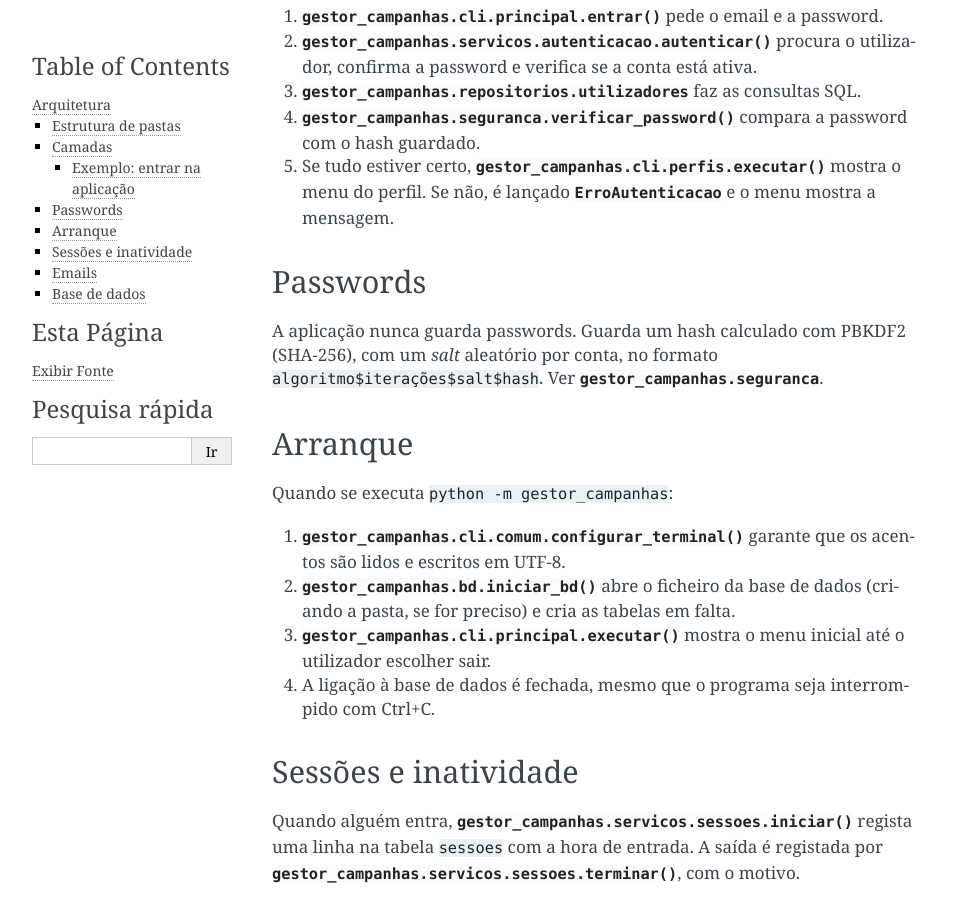
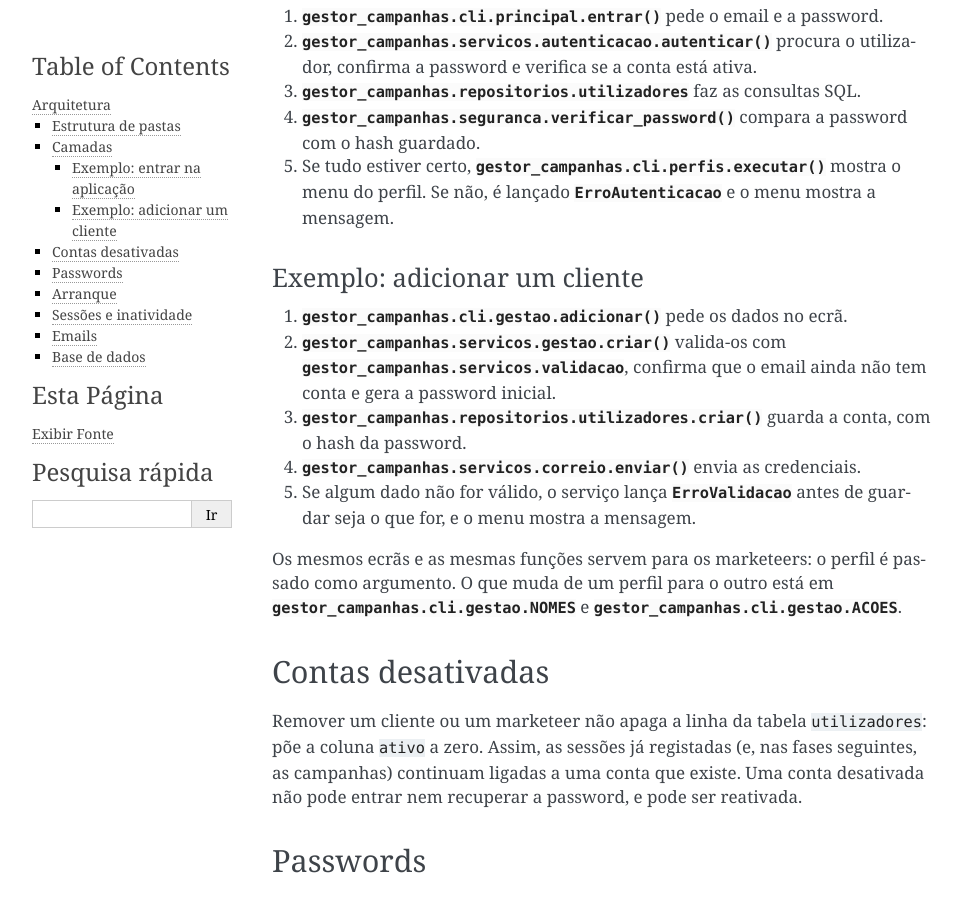
Before and after one commit to Blive77/ADC-TrabGrupo, a Sphinx documentation site: the page built from docs/arquitetura.rst, in a window 1280 px wide and 900 px high, scrolled down 1569 px. Shown: the whole window, without its empty margins (148-1108 px from the left). Built offline with Sphinx 7.4.7, drawn with Linux system fonts in a browser that asks for light colours.

Commit message:
docs(gestao): documentar a desativação de marketeers e as contas desativadas

```diff
--- a/docs/arquitetura.rst
+++ b/docs/arquitetura.rst
@@ -85,6 +85,34 @@ Exemplo: entrar na aplicação
    :class:`~gestor_campanhas.erros.ErroAutenticacao` e o menu mostra a
    mensagem.
 
+Exemplo: adicionar um cliente
+~~~~~~~~~~~~~~~~~~~~~~~~~~~~~
+
+1. :func:`gestor_campanhas.cli.gestao.adicionar` pede os dados no ecrã.
+2. :func:`gestor_campanhas.servicos.gestao.criar` valida-os com
+   :mod:`gestor_campanhas.servicos.validacao`, confirma que o email ainda não
+   tem conta e gera a password inicial.
+3. :func:`gestor_campanhas.repositorios.utilizadores.criar` guarda a conta,
+   com o hash da password.
+4. :func:`gestor_campanhas.servicos.correio.enviar` envia as credenciais.
+5. Se algum dado não for válido, o serviço lança
+   :class:`~gestor_campanhas.erros.ErroValidacao` antes de guardar seja o que
+   for, e o menu mostra a mensagem.
+
+Os mesmos ecrãs e as mesmas funções servem para os marketeers: o perfil é
+passado como argumento. O que muda de um perfil para o outro está em
+:data:`gestor_campanhas.cli.gestao.NOMES` e
+:data:`gestor_campanhas.cli.gestao.ACOES`.
+
+Contas desativadas
+------------------
+
+Remover um cliente ou um marketeer não apaga a linha da tabela
+``utilizadores``: põe a coluna ``ativo`` a zero. Assim, as sessões já
+registadas (e, nas fases seguintes, as campanhas) continuam ligadas a uma
+conta que existe. Uma conta desativada não pode entrar nem recuperar a
+password, e pode ser reativada.
+
 Passwords
 ---------
 
```
Also changed, not shown: docs/utilizacao.rst (+7 -0 lines).
